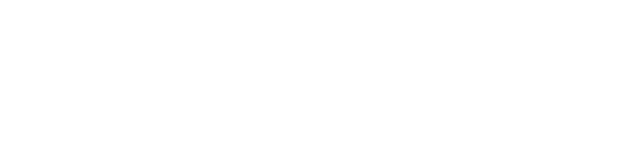
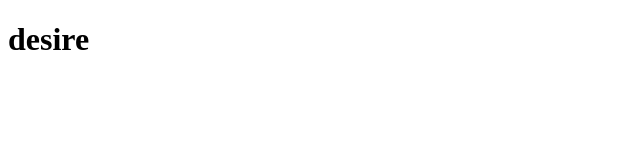
Before and after one commit to desirekataku/profil, a plain HTML site: page index.html in a window 1280 px wide. Shown: the whole page, without its empty margins (0-640 px from the left). Drawn offline with Linux system fonts and the light colour scheme.

Commit message:
Votre message de commit

```diff
--- a/index.html
+++ b/index.html
@@ -2,9 +2,9 @@
 <html lang="en">
 <head>
     <meta charset="UTF-8">
-    <title>Title</title>
+    <title>Desire</title>
 </head>
 <body>
-
+<h1>desire</h1>
 </body>
 </html>
```
